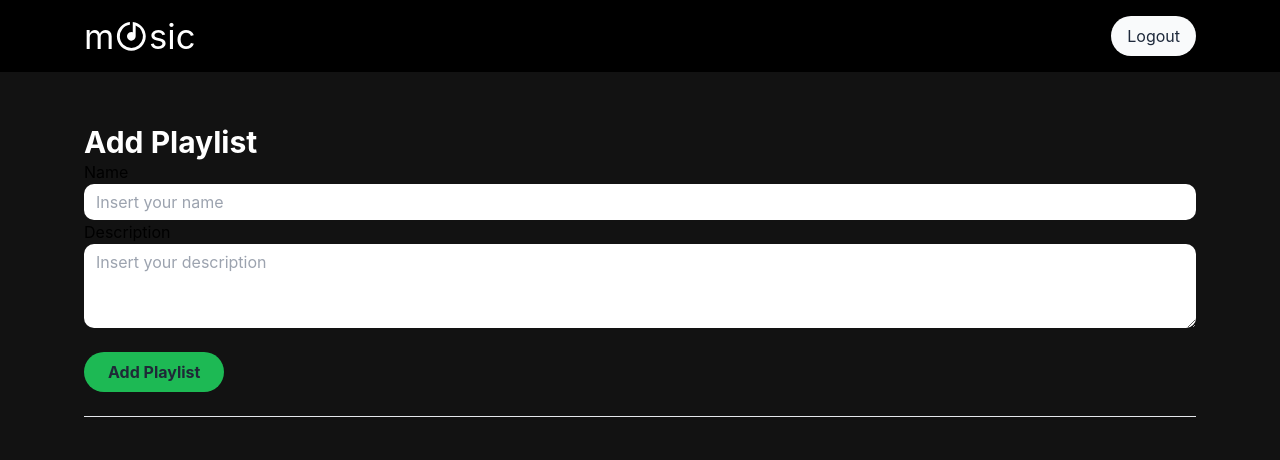
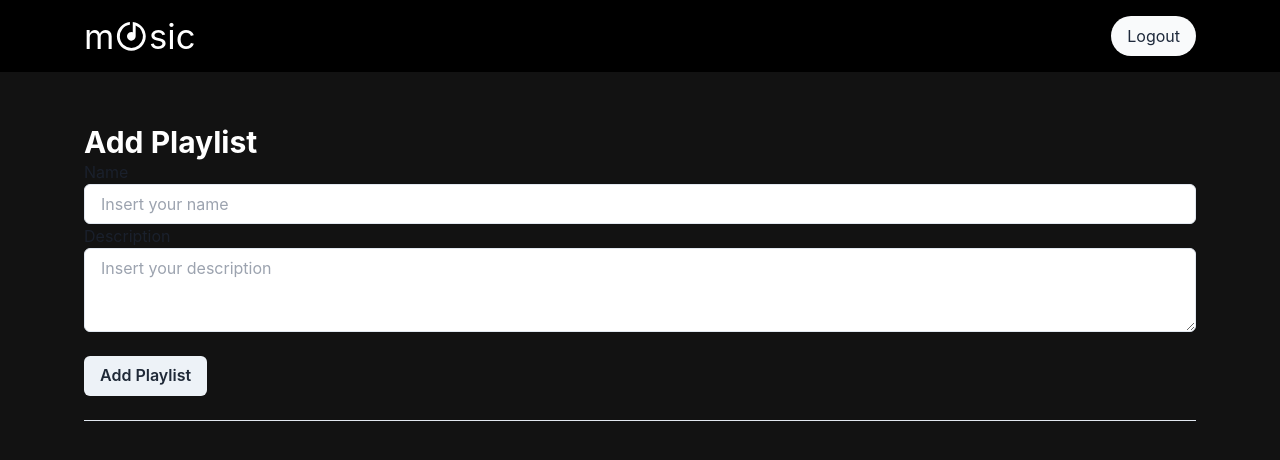
Before and after one commit to davahamka/gg-homework, a React (Create React App) app: page /create-playlist in a window 1280 px wide. Shown: the top 460 px of the page. Built offline with nearby package versions, Linux system fonts and the light colour scheme; no server answers; sample sign-in values are in the browser's storage.

Commit message:
finish hw-5-2

```diff
--- a/package.json
+++ b/package.json
@@ -3,11 +3,15 @@
   "version": "0.1.0",
   "private": true,
   "dependencies": {
+    "@chakra-ui/react": "^1.8.8",
+    "@emotion/react": "^11.9.0",
+    "@emotion/styled": "^11.8.1",
     "@reduxjs/toolkit": "^1.8.1",
     "@testing-library/jest-dom": "^5.16.2",
     "@testing-library/react": "^12.1.4",
     "@testing-library/user-event": "^13.5.0",
     "axios": "^0.26.1",
+    "framer-motion": "^6.2.10",
     "react": "^17.0.2",
     "react-dom": "^17.0.2",
     "react-hot-toast": "^2.2.0",
--- a/src/pages/Home/index.jsx
+++ b/src/pages/Home/index.jsx
@@ -1,4 +1,5 @@
 /* eslint-disable react-hooks/exhaustive-deps */
+import { Button, Input, Textarea } from "@chakra-ui/react";
 import axios from "axios";
 import { useEffect, useState } from "react";
 import toast, { Toaster } from "react-hot-toast";
@@ -132,27 +133,33 @@ const Home = () => {
           <div>
             <div className="flex flex-col">
               <label htmlFor="name">Name</label>
-              <input
+              <Input
                 id="name"
                 name="name"
+                bg="white"
                 onChange={handleInputForm}
                 placeholder="Insert your name"
               />
             </div>
             <div className="flex flex-col">
               <label htmlFor="description">Description</label>
-              <textarea
+              <Textarea
                 id="description"
                 name="description"
+                bg="white"
                 onChange={handleInputForm}
                 rows="3"
                 placeholder="Insert your description"
               />
             </div>
 
-            <button className="bg-[#1db954] mt-6 text-gray-800 px-6 py-2 rounded-full font-bold">
-              {loading ? "Loading" : "Add Playlist"}
-            </button>
+            <Button
+              type="submit"
+              isLoading={loading}
+              className="bg-[#1db954] mt-6 text-gray-800 px-6 py-2 rounded-full font-bold"
+            >
+              Add Playlist
+            </Button>
           </div>
         </form>
 
@@ -162,18 +169,20 @@ const Home = () => {
       {playlist ? (
         <>
           <div className="search-box mt-6 text-white flex space-x-2">
-            <input
+            <Input
+              bg="white"
               onChange={handleChange}
               placeholder="Find tracks that you want"
               className="text-slate-600"
             />
             <div className="btn-wrapper">
-              <button
+              <Button
+                width="full"
                 className="bg-white text-black w-full py-2 rounded-lg"
                 onClick={handleSearch}
               >
                 Cari
-              </button>
+              </Button>
             </div>
           </div>
 
```
Also changed, not shown: src/App.js (+7 -1 lines), 1 other file (tests, documents, lock files or other folders).
